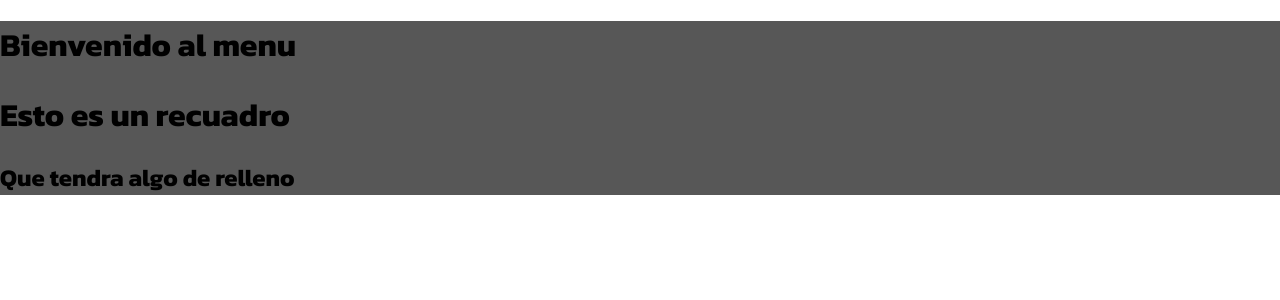
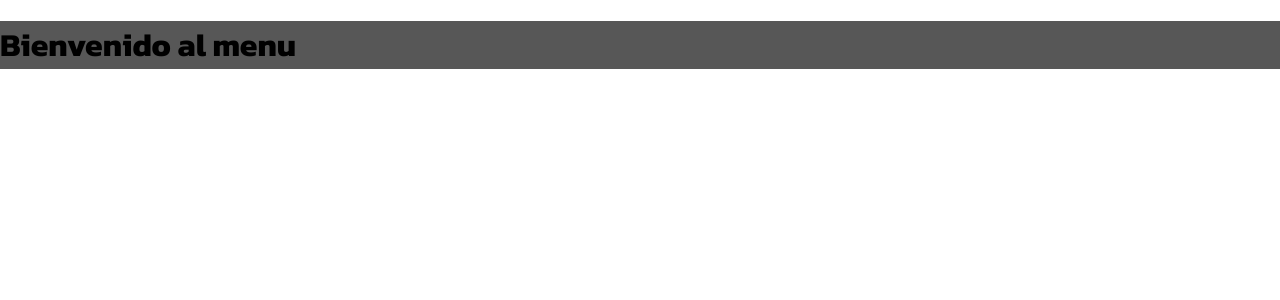
Before and after one commit to BlasAST/CitasMedicas, a Flask app: page /home in a window 1280 px wide. Shown: the top 300 px of the page. Run offline with Flask 3, Linux system fonts and the light colour scheme.

Commit message:
Limpieza Citas Medicas
Cambios minimos y .gitignore

```diff
--- a/CitasMedicas/templates/components/alerta.html
+++ b/CitasMedicas/templates/components/alerta.html
@@ -1,4 +1,3 @@
-<div>
-    <h1>Esto es un recuadro</h1>
-    <h2>Que tendra algo de relleno</h2>
+<div class="alerta">
+
 </div>
--- a/CitasMedicas/templates/home/home.html
+++ b/CitasMedicas/templates/home/home.html
@@ -1,6 +1,6 @@
 {% extends "partials/main.html"%}
 {% block moreStyles%}
-
+    <link rel="stylesheet" href="../../static/css/estilos">
 {% endblock%}
 
 {% block container%}
```
Also changed, not shown: 1 other file.
